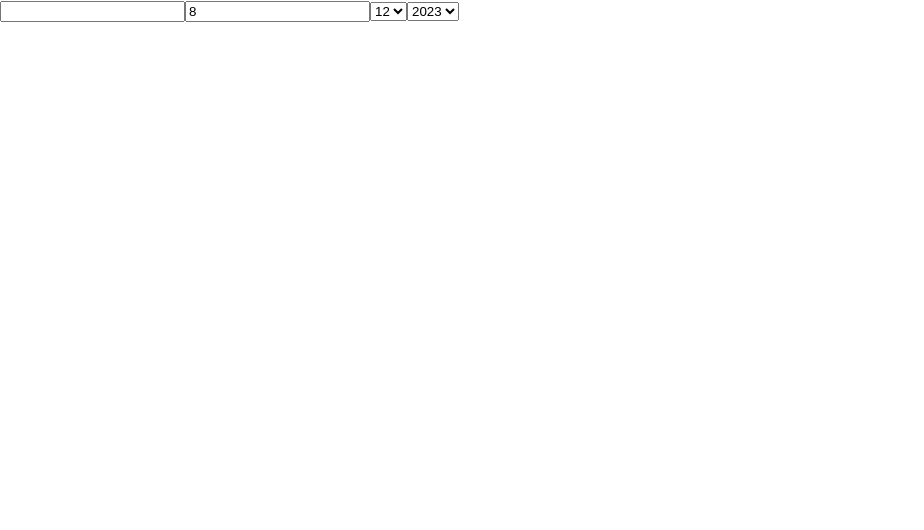
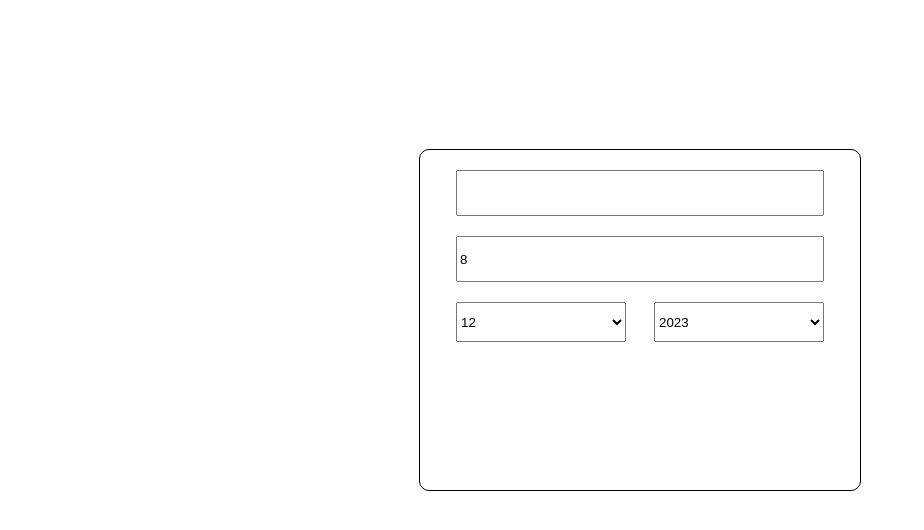
Before and after one commit to sssweetie/salary-calculator, a React (Create React App) app: page / in a window 1280 px wide. Shown: the top 530 px of the page, without its empty margins (0-924 px from the left). Built offline with nearby package versions, Linux system fonts and the light colour scheme.

Commit message:
style: basic styles for input fields

```diff
--- a/src/features/CalculatePayment.tsx
+++ b/src/features/CalculatePayment.tsx
@@ -2,14 +2,17 @@ import React from 'react';
 import { Payment } from './CalculatePayment/components/Payment';
 import { WorkingHours } from './CalculatePayment/components/WorkingHours';
 import { PickDate } from './CalculatePayment/components/PickDate';
+import * as S from './styled';
 
 export const CalculatePayment = () => {
   return (
-    <form>
+    <S.Wrapper>
       <Payment></Payment>
       <WorkingHours></WorkingHours>
-      <PickDate maximumDate={12} difference={11}></PickDate>
-      <PickDate maximumDate={2023} difference={95}></PickDate>
-    </form>
+      <S.DataPicker>
+        <PickDate maximumDate={12} difference={11}></PickDate>
+        <PickDate maximumDate={2023} difference={95}></PickDate>
+      </S.DataPicker>
+    </S.Wrapper>
   );
 };
--- a/src/features/CalculatePayment/components/Payment/Payment.tsx
+++ b/src/features/CalculatePayment/components/Payment/Payment.tsx
@@ -1,4 +1,5 @@
 import React, { useState } from 'react';
+import * as S from './styled';
 
 export const Payment = () => {
   const onlyNumbers = new RegExp(/^\d+$/);
@@ -10,6 +11,9 @@ export const Payment = () => {
   };
 
   return (
-    <input value={value} onChange={(e) => inputHandler(e.target.value)}></input>
+    <S.PaymentInput
+      value={value}
+      onChange={(e) => inputHandler(e.target.value)}
+    ></S.PaymentInput>
   );
 };
--- a/src/features/CalculatePayment/components/Payment/styled.ts
+++ b/src/features/CalculatePayment/components/Payment/styled.ts
@@ -1 +1,6 @@
 import styled from 'styled-components';
+
+export const PaymentInput = styled.input`
+  height: 40px;
+  width: 90%;
+`;
--- a/src/features/CalculatePayment/components/PickDate/PickDate.tsx
+++ b/src/features/CalculatePayment/components/PickDate/PickDate.tsx
@@ -1,16 +1,17 @@
 import React from 'react';
 import { useDate } from '../../hooks/useDate';
 import { DateRange } from '../../../../libs/types';
+import * as S from './styled';
 
 export const PickDate = ({ maximumDate, difference }: DateRange) => {
   const dates = useDate({ maximumDate, difference });
   return (
-    <select>
+    <S.Selector>
       {dates.map((date) => (
         <option key={date} value={date}>
           {date}
         </option>
       ))}
-    </select>
+    </S.Selector>
   );
 };
--- a/src/features/CalculatePayment/components/PickDate/styled.ts
+++ b/src/features/CalculatePayment/components/PickDate/styled.ts
@@ -1 +1,7 @@
-import styled from "styled-components";
+import styled from 'styled-components';
+
+export const Selector = styled.select`
+  height: 40px;
+  width: 170px;
+  margin-top: 20px;
+`;
--- a/src/features/CalculatePayment/components/WorkingHours/WorkingHours.tsx
+++ b/src/features/CalculatePayment/components/WorkingHours/WorkingHours.tsx
@@ -1,4 +1,5 @@
 import React, { useState } from 'react';
+import * as S from './styled';
 
 export const WorkingHours = () => {
   const [hours, setHours] = useState(8);
@@ -10,7 +11,7 @@ export const WorkingHours = () => {
   };
 
   return (
-    <input
+    <S.WorkingHoursInput
       min={0}
       max={24}
       value={hours}
--- a/src/features/CalculatePayment/components/WorkingHours/styled.ts
+++ b/src/features/CalculatePayment/components/WorkingHours/styled.ts
@@ -1 +1,7 @@
 import styled from 'styled-components';
+
+export const WorkingHoursInput = styled.input`
+  height: 40px;
+  width: 90%;
+  margin-top: 20px;
+`;
--- a/src/features/styled.ts
+++ b/src/features/styled.ts
@@ -1 +1,24 @@
 import styled from 'styled-components';
+
+export const Wrapper = styled.form`
+  display: flex;
+  flex-direction: column;
+  align-items: center;
+  padding: 20px;
+  position: absolute;
+  min-width: 400px;
+  height: 300px;
+  position: absolute;
+  border: 1px solid black;
+  border-radius: 10px;
+  top: 40%;
+  left: 50%;
+  margin-right: -50%;
+  transform: translate(-50%, -50%);
+`;
+
+export const DataPicker = styled.div`
+  display: flex;
+  justify-content: space-between;
+  width: 368px;
+`;
```
